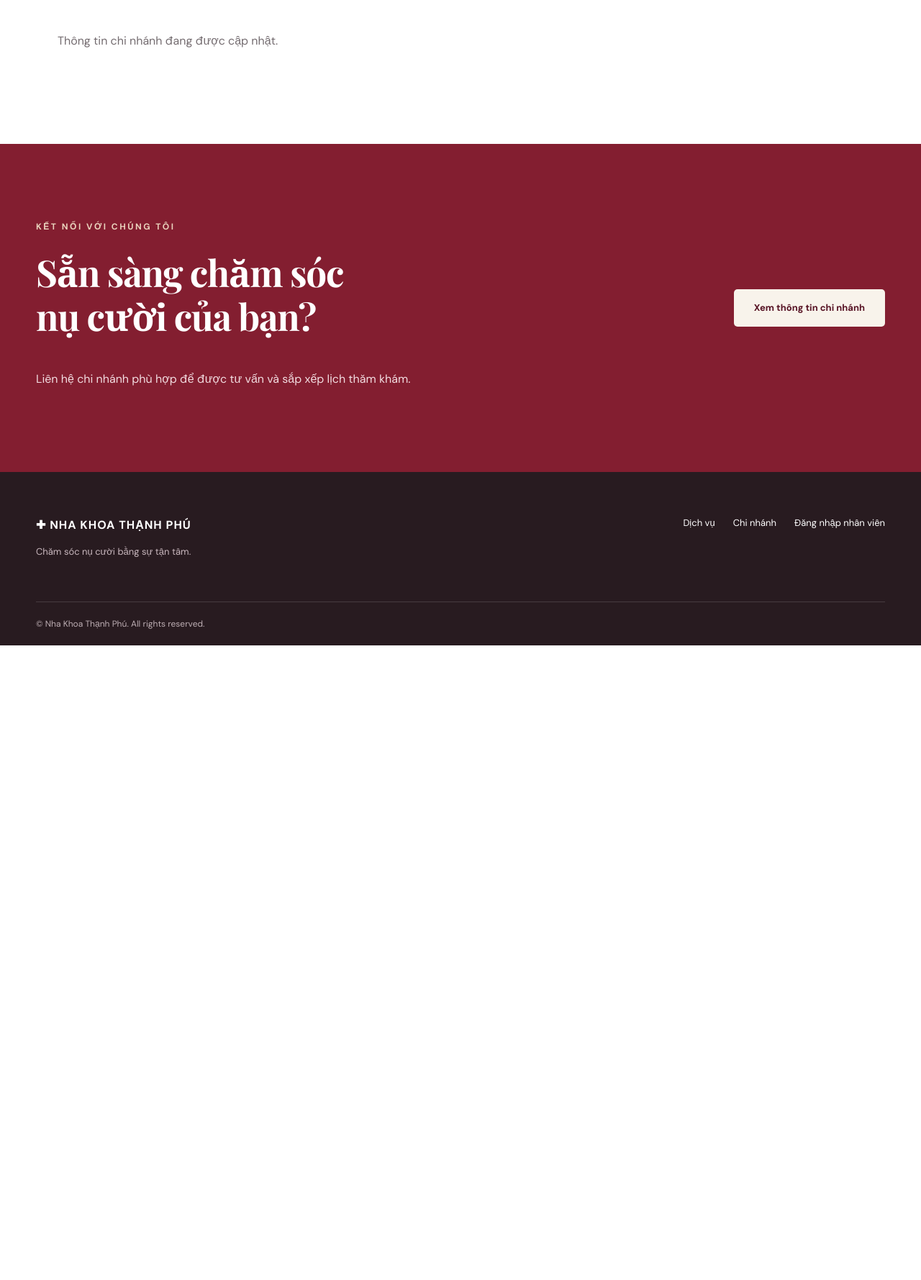
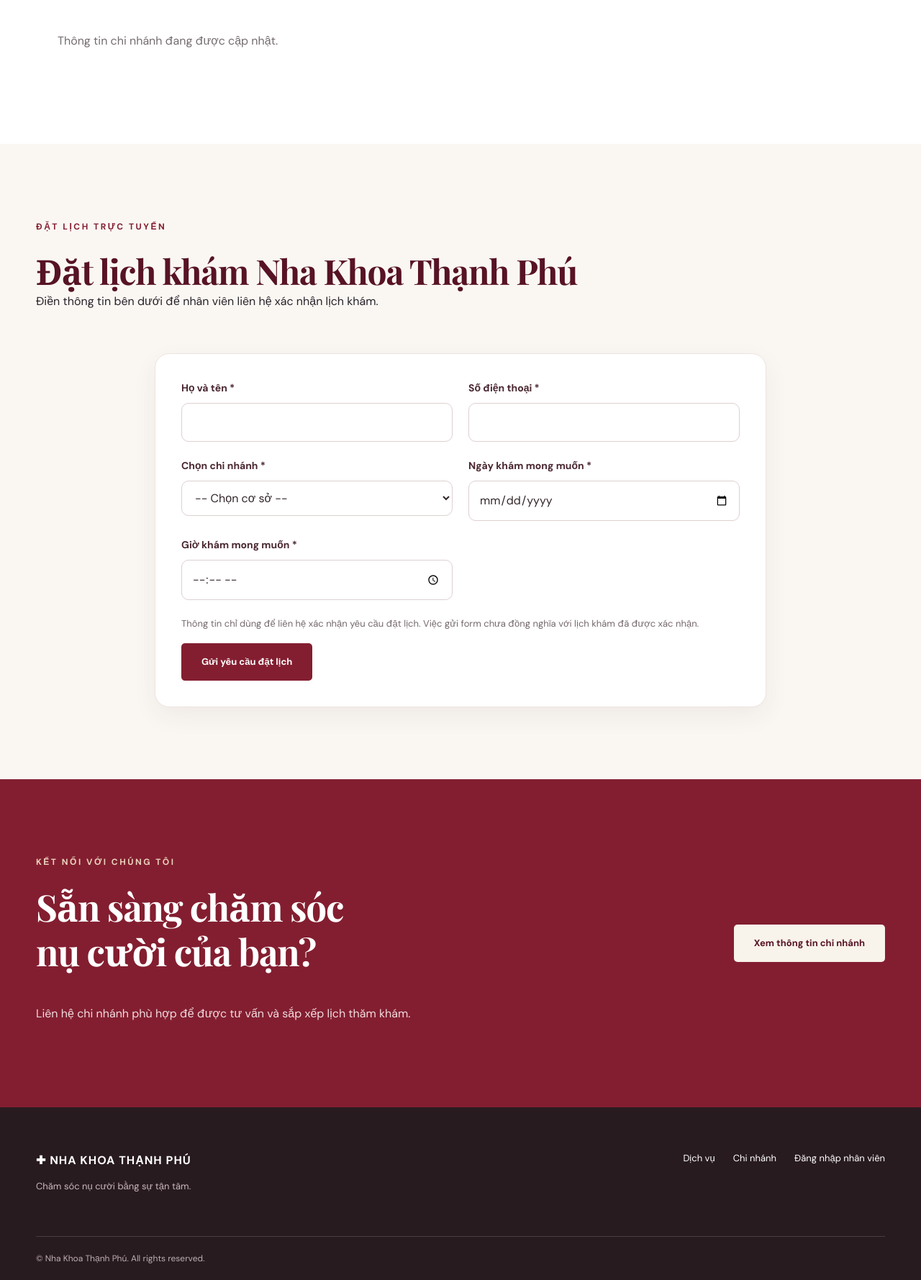
Before and after one commit to quangthanhservice-pixel/nha-khoa-thanh-phu, a FastAPI app: page / in a window 1280 px wide. Shown: the part 2392-4171 px from the top of the page at 72% size. Before the commit the page ends 3289 px from the top, so only its background shows below. Run offline with FastAPI, Linux system fonts and the light colour scheme.

Commit message:
Add online booking requests and branch permission tests

```diff
--- a/app/main.py
+++ b/app/main.py
@@ -1,5 +1,6 @@
 import os, secrets, hashlib, hmac, html
-from datetime import datetime, timedelta
+from datetime import datetime, timedelta, timezone
+from zoneinfo import ZoneInfo
 from decimal import Decimal
 from pathlib import Path
 from urllib.parse import quote
@@ -13,6 +14,7 @@ from sqlalchemy.orm import sessionmaker, Session
 from .models import *
 
 ROOT=Path(__file__).resolve().parent.parent
+VN_TZ = ZoneInfo("Asia/Ho_Chi_Minh")
 DB_URL=os.getenv('DATABASE_URL',f'sqlite:///{ROOT / "dental.db"}')
 engine=create_engine(DB_URL,connect_args={'check_same_thread':False} if DB_URL.startswith('sqlite') else {},pool_pre_ping=True)
 SessionLocal=sessionmaker(bind=engine,expire_on_commit=False)
@@ -22,6 +24,12 @@ app.mount('/static',StaticFiles(directory=ROOT/'static'),name='static')
 templates=Jinja2Templates(directory=str(ROOT/'templates'))
 ROLES={'owner','manager','reception','doctor','cashier','inventory'}
 PERMISSIONS={'branches':{'owner'},'users':{'owner','manager'},'patients':{'owner','manager','reception','doctor'},'appointments':{'owner','manager','reception','doctor'},'services':{'owner','manager','reception'},'treatments':{'owner','manager','doctor'},'invoices':{'owner','manager','cashier'},'inventory':{'owner','manager','inventory'},'expenses':{'owner','manager','cashier'},'reminders':{'owner','manager','reception'},'pages':{'owner','manager'},'audit':{'owner','manager'}}
+
+PERMISSIONS['booking_requests'] = {
+    'owner',
+    'manager',
+    'reception',
+}
 
 def password_hash(p):
     salt=secrets.token_bytes(16); key=hashlib.pbkdf2_hmac('sha256',p.encode(),salt,260000)
@@ -57,7 +65,7 @@ def money(value): return f'{Decimal(value):,.0f} đ'
 def redirect(path): return RedirectResponse(path,status_code=303)
 def audit(s,user,action,entity,entity_id,bid=None): s.add(AuditLog(actor_id=user.id,branch_id=bid or user.branch_id,action=action,entity=entity,entity_id=entity_id))
 def page(title,body,request=None,user=None,active=''):
-    menu=[('dashboard','Tổng quan','/admin'),('patients','Bệnh nhân','/admin/patients'),('appointments','Lịch hẹn','/admin/appointments'),('treatments','Điều trị','/admin/treatments'),('services','Dịch vụ','/admin/services'),('invoices','Thu ngân','/admin/invoices'),('inventory','Kho vật tư','/admin/inventory'),('expenses','Chi phí','/admin/expenses'),('reminders','Tái khám','/admin/reminders'),('pages','Nội dung web','/admin/pages'),('users','Nhân viên','/admin/users'),('branches','Chi nhánh','/admin/branches'),('audit','Nhật ký','/admin/audit')]
+    menu=[('dashboard','Tổng quan','/admin'),('patients','Bệnh nhân','/admin/patients'),('appointments','Lịch hẹn','/admin/appointments'),('booking_requests','Yêu cầu đặt lịch','/admin/booking-requests'),('treatments','Điều trị','/admin/treatments'),('services','Dịch vụ','/admin/services'),('invoices','Thu ngân','/admin/invoices'),('inventory','Kho vật tư','/admin/inventory'),('expenses','Chi phí','/admin/expenses'),('reminders','Tái khám','/admin/reminders'),('pages','Nội dung web','/admin/pages'),('users','Nhân viên','/admin/users'),('branches','Chi nhánh','/admin/branches'),('audit','Nhật ký','/admin/audit')]
     nav=''; top=''
     if user:
         nav='<aside><div class="brand">✚ THẠNH PHÚ <small>DENTAL MANAGEMENT</small></div>'+''.join(f'<a class="{"selected" if active==k else ""}" href="{url}">{esc(label)}</a>' for k,label,url in menu if k=='dashboard' or user.role in PERMISSIONS.get(k,set()))+'</aside>'
@@ -85,6 +93,9 @@ def startup(): Base.metadata.create_all(engine)
 
 @app.get('/')
 def home(request: Request, s: Session = Depends(db)):
+    if 'csrf' not in request.session:
+        request.session['csrf'] = secrets.token_urlsafe(32)
+
     services = s.scalars(
         select(Service)
         .where(Service.active == True)
@@ -102,8 +113,115 @@ def home(request: Request, s: Session = Depends(db)):
         context={
             'services': services,
             'branches': branches,
+            'csrf_token': request.session['csrf'],
         },
     )
+
+@app.post('/booking')
+def submit_booking(
+    request: Request,
+    full_name: str = Form(...),
+    phone: str = Form(...),
+    branch_id: int = Form(...),
+    preferred_date: str = Form(...),
+    preferred_time: str = Form(...),
+    csrf_token: str = Form(...),
+    website: str = Form(''),
+    s: Session = Depends(db),
+):
+    # Kiem tra CSRF
+    csrf(request, csrf_token)
+
+    # Kiem tra honeypot
+    if website.strip():
+        raise HTTPException(
+            400, 'Yêu cầu không hợp lệ'
+        )
+
+
+    # Gioi han gui yeu cau trong moi phien
+    last_booking = request.session.get('last_booking_at')
+    current_time = datetime.now(timezone.utc).timestamp()
+
+    if last_booking is not None:
+        try:
+            elapsed = current_time - float(last_booking)
+        except (TypeError, ValueError):
+            elapsed = 0
+
+        if elapsed < 60:
+            raise HTTPException(
+                429,
+                'Vui lòng đợi 60 giây trước khi gửi yêu cầu tiếp theo'
+            )
+
+    # Kiem tra ho ten
+    full_name = ' '.join(full_name.split())
+    if not 2 <= len(full_name) <= 150:
+        raise HTTPException(
+            400, 'Họ tên phải có từ 2 đến 150 ký tự'
+        )
+
+    # Kiem tra so dien thoai Viet Nam
+    import re
+    phone = re.sub(r'[\s.\-()]', '', phone.strip())
+
+    if not re.fullmatch(r'(?:\+84|0)[35789]\d{8}', phone):
+        raise HTTPException(
+            400, 'Số điện thoại không hợp lệ'
+        )
+
+    # Kiem tra chi nhanh
+    branch = s.get(Branch, branch_id)
+    if not branch or not branch.active:
+        raise HTTPException(
+            400, 'Chi nhánh không hợp lệ'
+        )
+
+    # Kiem tra ngay gio kham theo gio Viet Nam
+    try:
+        local_dt = datetime.strptime(
+            preferred_date + ' ' + preferred_time,
+            '%Y-%m-%d %H:%M'
+        ).replace(tzinfo=VN_TZ)
+    except ValueError:
+        raise HTTPException(
+            400, 'Ngày giờ khám không hợp lệ'
+        )
+
+    now_vn = datetime.now(VN_TZ)
+
+    if local_dt <= now_vn:
+        raise HTTPException(
+            400, 'Vui lòng chọn thời gian trong tương lai'
+        )
+
+    if local_dt > now_vn + timedelta(days=90):
+        raise HTTPException(
+            400, 'Chỉ nhận lịch trong vòng 90 ngày'
+        )
+
+    # Luu thoi gian UTC dang naive
+    preferred_utc = local_dt.astimezone(
+        timezone.utc
+    ).replace(tzinfo=None)
+
+    booking = AppointmentRequest(
+        branch_id=branch.id,
+        full_name=full_name,
+        phone=phone,
+        preferred_at=preferred_utc,
+        status='pending',
+    )
+
+
+    s.add(booking)
+    s.commit()
+
+    request.session['last_booking_at'] = current_time
+
+    return redirect('/?booking=success#dat-lich')
+
 
 @app.get('/login')
 def login_form(request:Request):
@@ -117,6 +235,7 @@ def login(request:Request,username:str=Form(...),password:str=Form(...),csrf_tok
     if not u or not u.active or not verify_password(password,u.password_hash): return HTMLResponse('Sai tên đăng nhập hoặc mật khẩu. <a href="/login">Thử lại</a>',status_code=401)
     request.session.clear(); request.session['uid']=u.id; request.session['branch_id']=u.branch_id; request.session['csrf']=secrets.token_urlsafe(24)
     return redirect('/admin')
+
 @app.post('/logout')
 def logout(request:Request,csrf_token:str=Form(...)):
     csrf(request,csrf_token); request.session.clear(); return redirect('/login')
@@ -137,6 +256,114 @@ def switch_branch(request:Request,branch_id_value:int=Form(None,alias='branch_id
     csrf(request,csrf_token); u=require(request,s,'branches')
     if not s.get(Branch,branch_id_value): raise HTTPException(400,'Chi nhánh không tồn tại')
     request.session['branch_id']=branch_id_value; return redirect('/admin')
+
+@app.get('/admin/booking-requests')
+def booking_requests(request: Request, s: Session = Depends(db)):
+    u = require(request, s, 'booking_requests')
+    bid = branch_id(request, u)
+
+    requests = scoped(s, AppointmentRequest, bid)
+
+    rows = []
+    for item in requests:
+        vn_time = item.preferred_at.replace(
+            tzinfo=timezone.utc
+        ).astimezone(VN_TZ)
+
+
+        actions = 'Đã xử lý'
+
+        if item.status == 'pending':
+            token = esc(request.session['csrf'])
+            action_url = f'/admin/booking-requests/{item.id}/status'
+
+            actions = (
+                f'<form method="post" action="{action_url}">'
+                f'<input type="hidden" name="csrf_token" value="{token}">'
+                '<input type="hidden" name="status" value="confirmed">'
+                '<button type="submit">Xác nhận</button>'
+                '</form>'
+                f'<form method="post" action="{action_url}">'
+                f'<input type="hidden" name="csrf_token" value="{token}">'
+                '<input type="hidden" name="status" value="rejected">'
+                '<button type="submit" class="outline">Từ chối</button>'
+                '</form>'
+            )
+
+        rows.append((
+            item.id,
+            esc(item.full_name),
+            esc(item.phone),
+            esc(vn_time.strftime('%d/%m/%Y %H:%M')),
+            esc(item.status),
+            actions,
+        ))
+
+
+    content = (
+        '<h3>Danh sách yêu cầu đặt lịch trực tuyến</h3>'
+        '<p>Đây là yêu cầu chờ nhân viên liên hệ, '
+        'chưa phải lịch khám được xác nhận.</p>'
+    )
+
+
+    content += table(
+        [
+            'Mã',
+            'Họ tên',
+            'Số điện thoại',
+            'Ngày giờ mong muốn',
+            'Trạng thái',
+            'Thao tác',
+        ],
+        rows
+    )
+
+    return page(
+        'Yêu cầu đặt lịch',
+        content,
+        request,
+        u,
+        'booking_requests'
+    )
+
+@app.post('/admin/booking-requests/{request_id}/status')
+def update_booking_request_status(
+    request_id: int,
+    request: Request,
+    status: str = Form(...),
+    csrf_token: str = Form(...),
+    s: Session = Depends(db),
+):
+    csrf(request, csrf_token)
+    u = require(request, s, 'booking_requests')
+    bid = branch_id(request, u)
+
+    booking = s.get(AppointmentRequest, request_id)
+
+    if not booking or booking.branch_id != bid:
+        raise HTTPException(404, 'Không tìm thấy yêu cầu đặt lịch')
+
+    if status not in {'confirmed', 'rejected'}:
+        raise HTTPException(400, 'Trạng thái không hợp lệ')
+
+    if booking.status != 'pending':
+        raise HTTPException(409, 'Yêu cầu này đã được xử lý')
+
+    booking.status = status
+
+    audit(
+        s,
+        u,
+        'update_status',
+        'appointment_request',
+        booking.id,
+        bid
+    )
+
+    s.commit()
+
+    return redirect('/admin/booking-requests')
 
 @app.get('/admin/patients')
 def patients(request:Request,s:Session=Depends(db)):
--- a/static/home.css
+++ b/static/home.css
@@ -644,9 +644,12 @@ h2 { font-size: clamp(32px, 4vw, 48px); }
     height: 48px;
   }
 
+
   .floating-label {
     display: none;
   }
+}
+
 /* Nut chi duong Google Maps */
 
 .branch-directions {
@@ -685,3 +688,119 @@ h2 { font-size: clamp(32px, 4vw, 48px); }
     text-align: center;
   }
 }
+
+/* FORM DAT LICH KHAM */
+
+.booking {
+  background: #faf7f3;
+}
+
+.booking-card {
+  max-width: 850px;
+  margin: 0 auto;
+  padding: 36px;
+  background: #ffffff;
+  border: 1px solid #eee3df;
+  border-radius: 20px;
+  box-shadow: 0 12px 35px rgba(50, 20, 25, 0.06);
+}
+
+.booking-form {
+  display: grid;
+  grid-template-columns: repeat(2, minmax(0, 1fr));
+  gap: 22px;
+}
+
+.booking-field {
+  display: flex;
+  flex-direction: column;
+  gap: 9px;
+}
+
+.booking-field label {
+  color: #4a2730;
+  font-size: 14px;
+  font-weight: 700;
+}
+
+.booking-field input,
+.booking-field select {
+  width: 100%;
+  min-height: 48px;
+  padding: 12px 14px;
+  border: 1px solid #ddd0d0;
+  border-radius: 10px;
+  background: #ffffff;
+  color: #33272a;
+  font: inherit;
+  box-sizing: border-box;
+}
+
+.booking-field input:focus,
+.booking-field select:focus {
+  border-color: #831e30;
+  outline: 3px solid rgba(131, 30, 48, 0.12);
+}
+
+.booking-actions {
+  grid-column: 1 / -1;
+  display: flex;
+  flex-direction: column;
+  align-items: flex-start;
+  gap: 16px;
+}
+
+.booking-actions p {
+  margin: 0;
+  color: #75686b;
+  font-size: 13px;
+  line-height: 1.7;
+}
+
+.booking-actions .btn {
+  border: 0;
+  cursor: pointer;
+}
+
+@media (max-width: 700px) {
+  .booking-card {
+    padding: 22px 18px;
+  }
+
+  .booking-form {
+    grid-template-columns: 1fr;
+    gap: 18px;
+  }
+
+  .booking-actions .btn {
+    width: 100%;
+    justify-content: center;
+  }
+}
+.booking-honeypot {
+    position: absolute;
+    left: -9999px;
+    width: 1px;
+    height: 1px;
+    overflow: hidden;
+}
+
+.booking-success {
+    padding: 20px 24px;
+    margin-bottom: 20px;
+    background: #f4faf5;
+    border: 1px solid #a9d8b2;
+    border-radius: 12px;
+    color: #245b35;
+}
+
+.booking-success strong {
+    display: block;
+    margin-bottom: 8px;
+    font-size: 18px;
+}
+
+.booking-success p {
+    margin: 6px 0;
+    line-height: 1.6;
+}
--- a/templates/home.html
+++ b/templates/home.html
@@ -6,7 +6,7 @@
   <meta name="viewport" content="width=device-width, initial-scale=1">
   <meta name="description" content="Nha Khoa Thạnh Phú - Chăm sóc nụ cười tận tâm.">
   <title>Nha Khoa Thạnh Phú | Chăm sóc nụ cười</title>
-  <link rel="stylesheet" href="/static/home.css">
+  <link rel="stylesheet" href="/static/home.css?v=booking2">
 </head>
 <body>
 
@@ -189,6 +189,116 @@
     </div>
   </section>
 
+  <!-- DAT LICH KHAM TRUC TUYEN -->
+  <section class="booking section" id="dat-lich">
+    <div class="container">
+      <div class="section-heading">
+        <div>
+          <span class="eyebrow">ĐẶT LỊCH TRỰC TUYẾN</span>
+          <h2>Đặt lịch khám Nha Khoa Thạnh Phú</h2>
+          <p>
+            Điền thông tin bên dưới để nhân viên
+            liên hệ xác nhận lịch khám.
+          </p>
+        </div>
+      </div>
+
+{% if request.query_params.get('booking') == 'success' %}
+<div class="booking-success" role="status">
+    <strong>Gửi yêu cầu đặt lịch thành công!</strong>
+    <p>
+        Nha Khoa Thạnh Phú đã tiếp nhận yêu cầu của quý khách.
+        Nhân viên sẽ liên hệ qua số điện thoại đã cung cấp
+        để xác nhận lịch khám.
+    </p>
+    <p>
+        Lưu ý: Lịch khám chỉ có hiệu lực sau khi
+        được nhân viên xác nhận.
+    </p>
+</div>
+{% endif %}
+
+      <div class="booking-card">
+        <form action="/booking" method="post"
+              class="booking-form">
+<input type="hidden"
+       name="csrf_token"
+       value="{{ csrf_token }}">
+
+<div class="booking-honeypot" aria-hidden="true">
+    <label for="booking-website">Website</label>
+    <input
+        id="booking-website"
+        name="website"
+        type="text"
+        tabindex="-1"
+        autocomplete="off"
+    >
+</div>
+          <div class="booking-field">
+            <label for="booking-name">Họ và tên *</label>
+            <input id="booking-name"
+                   name="full_name"
+                   type="text"
+                   maxlength="150"
+                   autocomplete="name"
+                   required>
+          </div>
+
+          <div class="booking-field">
+            <label for="booking-phone">Số điện thoại *</label>
+            <input id="booking-phone"
+                   name="phone"
+                   type="tel"
+                   maxlength="30"
+                   autocomplete="tel"
+                   required>
+          </div>
+
+          <div class="booking-field">
+            <label for="booking-branch">Chọn chi nhánh *</label>
+            <select id="booking-branch"
+                    name="branch_id"
+                    required>
+              <option value="">-- Chọn cơ sở --</option>
+              {% for branch in branches %}
+              <option value="{{ branch.id }}">
+                {{ branch.name }}
+              </option>
+              {% endfor %}
+            </select>
+          </div>
+
+          <div class="booking-field">
+            <label for="booking-date">Ngày khám mong muốn *</label>
+            <input id="booking-date"
+                   name="preferred_date"
+                   type="date"
+                   required>
+          </div>
+
+          <div class="booking-field">
+            <label for="booking-time">Giờ khám mong muốn *</label>
+            <input id="booking-time"
+                   name="preferred_time"
+                   type="time"
+                   required>
+          </div>
+
+          <div class="booking-actions">
+            <p>
+              Thông tin chỉ dùng để liên hệ xác nhận
+              yêu cầu đặt lịch. Việc gửi form chưa
+              đồng nghĩa với lịch khám đã được xác nhận.
+            </p>
+            <button class="btn btn-primary" type="submit">
+              Gửi yêu cầu đặt lịch
+            </button>
+          </div>
+        </form>
+      </div>
+    </div>
+  </section>
   <section class="contact section" id="lien-he">
     <div class="container contact-inner">
       <div>
```
Also changed, not shown: app/models.py (+30 -0 lines), tests/test_booking_permissions.py (added, +90 -0 lines).
